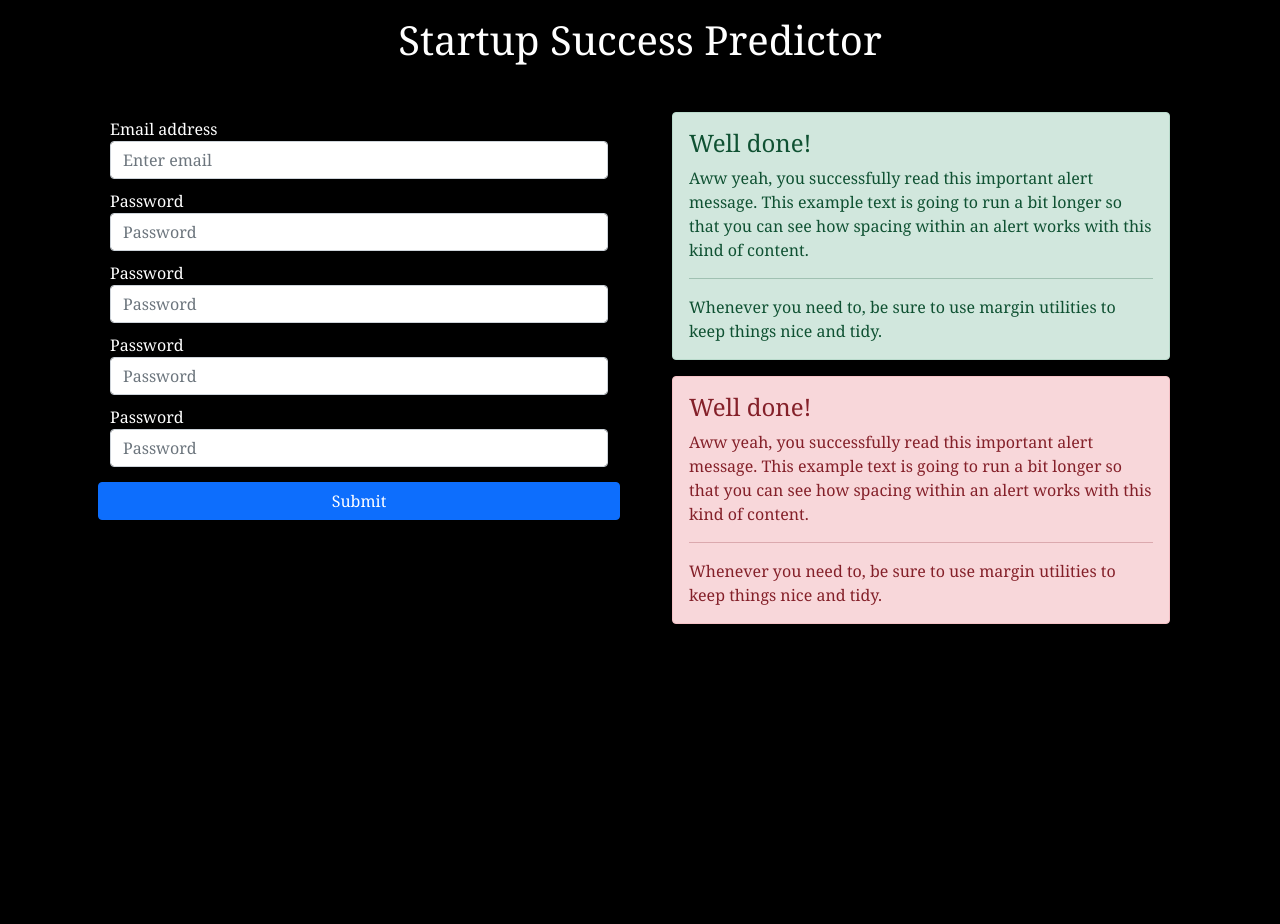
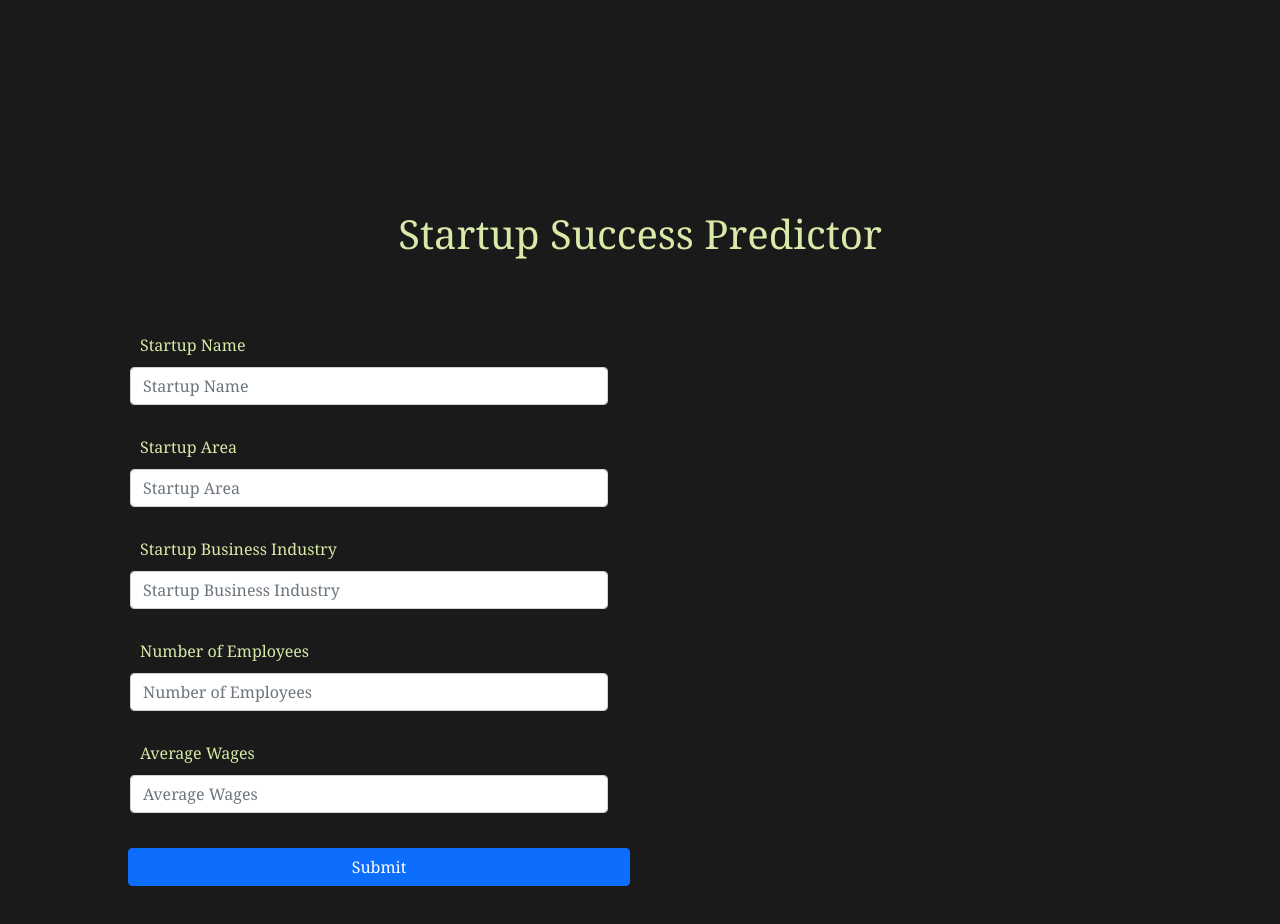
Before and after one commit to chandangowdanandakumar/StartupSuccess, a plain HTML site: page index.html in a window 1280 px wide. Before the commit the page ends 800 px from the top, so only its background shows below. Drawn offline with nearby package versions, Linux system fonts and the light colour scheme.

Commit message:
Input Fields

```diff
--- a/index.css
+++ b/index.css
@@ -1,7 +1,11 @@
 body {
     margin: 1em;
-    background-color: black;
+    background-color: #191A19;
     font-family:Cambria, Cochin, Georgia, Times, 'Times New Roman', serif;
+}
+
+* {
+     margin: 10px;
 }
 
 .btn{
@@ -9,15 +13,16 @@ body {
 }
 
 .label{
-    color: #ffffff;
+    color: #D8E9A8;
 }
 .input-group{
     margin: 10px;
 }
 
 .h1 {
+    margin-top: 200px;
     text-align: center;
-    color: #ffffff;
+    color: #D8E9A8;
 }
 
 .container {
@@ -31,6 +36,11 @@ body {
     margin-bottom: 5px;
 }
 
+
+.btn{
+    margin: 20px;
+}
+
 .heading {
     padding-bottom: 20px;
 }
--- a/index.html
+++ b/index.html
@@ -1,102 +1,62 @@
 <!DOCTYPE html>
 <html lang="en">
-
 <head>
   <meta charset="UTF-8">
   <meta http-equiv="X-UA-Compatible" content="IE=edge">
   <meta name="viewport" content="width=device-width, initial-scale=1.0">
   <title>Startup Success Prediction</title>
-    <link href="https://cdn.jsdelivr.net/npm/bootstrap@5.1.3/dist/css/bootstrap.min.css" rel="stylesheet"
-        integrity="sha384-1BmE4kWBq78iYhFldvKuhfTAU6auU8tT94WrHftjDbrCEXSU1oBoqyl2QvZ6jIW3" crossorigin="anonymous">
-    <script src="https://cdn.jsdelivr.net/npm/bootstrap@5.1.3/dist/js/bootstrap.bundle.min.js"
-        integrity="sha384-ka7Sk0Gln4gmtz2MlQnikT1wXgYsOg+OMhuP+IlRH9sENBO0LRn5q+8nbTov4+1p"
-        crossorigin="anonymous"></script>
+  <link href="https://cdn.jsdelivr.net/npm/bootstrap@5.1.3/dist/css/bootstrap.min.css" rel="stylesheet" integrity="sha384-1BmE4kWBq78iYhFldvKuhfTAU6auU8tT94WrHftjDbrCEXSU1oBoqyl2QvZ6jIW3" crossorigin="anonymous">
+  <script src="https://cdn.jsdelivr.net/npm/bootstrap@5.1.3/dist/js/bootstrap.bundle.min.js" integrity="sha384-ka7Sk0Gln4gmtz2MlQnikT1wXgYsOg+OMhuP+IlRH9sENBO0LRn5q+8nbTov4+1p" crossorigin="anonymous"></script>
   <link rel="stylesheet" href="index.css">
+  <script src="index.js"></script>
 </head>
-
 <body>
-<h1 class="h1">
-    Startup Success Predictor
-</h1>
-
+  <h1 class="h1">Startup Success Predictor</h1>
   <div class="container">
-
     <div class="row">
       <div class="col">
         <div class="container">
-
           <div class="row">
             <div class="form-group">
-                            <label class="label"for="exampleInputEmail1">Email address</label>
-                            <input type="email" class="form-control" id="exampleInputEmail1" aria-describedby="emailHelp"
-                                placeholder="Enter email">
+              <label class="label" for="exampleInputEmail1">Startup Name</label> <input type="text" class="form-control" aria-describedby="emailHelp" placeholder="Startup Name">
             </div>
           </div>
-
           <div class="row">
             <div class="form-group">
-                            <label class="label"for="exampleInputPassword1">Password</label>
-                            <input type="password" class="form-control" id="exampleInputPassword1" placeholder="Password">
+              <label class="label" for="exampleInputPassword1">Startup Area</label> <input type="text" class="form-control"  placeholder="Startup Area">
             </div>
           </div>
-
           <div class="row">
             <div class="form-group">
-                            <label class="label"for="exampleInputPassword1">Password</label>
-                            <input type="password" class="form-control" id="exampleInputPassword1" placeholder="Password">
+              <label class="label" for="exampleInputPassword1">Startup Business Industry</label> <input type="text" class="form-control" placeholder="Startup Business Industry">
             </div>
           </div>
-
           <div class="row">
             <div class="form-group">
-                            <label class="label" for="exampleInputPassword1">Password</label>
-                            <input type="password" class="form-control" id="exampleInputPassword1" placeholder="Password">
+              <label class="label" for="exampleInputPassword1">Number of Employees</label> <input type="text" class="form-control" placeholder="Number of Employees">
             </div>
           </div>
-
           <div class="row">
             <div class="form-group">
-                            <label class="label" for="exampleInputPassword1">Password</label>
-                            <input type="password" class="form-control" id="exampleInputPassword1" placeholder="Password">
+              <label class="label" for="exampleInputPassword1">Average Wages</label> <input type="number" class="form-control" placeholder="Average Wages">
             </div>
           </div>
-
           <div class="row">
             <button type="button" class="btn btn-primary">Submit</button>
           </div>
-
-
-
         </div>
-
       </div>
       <div class="col">
         <div class="container">
-                <div class="alert alert-success" role="alert">
-                    <h4 class="alert-heading">Well done!</h4>
-                    <p>Aww yeah, you successfully read this important alert message. This example text is going to run a bit longer so that you can see how spacing within an alert works with this kind of content.</p>
-                    <hr>
-                    <p class="mb-0">Whenever you need to, be sure to use margin utilities to keep things nice and tidy.</p>
+          <div hidden class="alert alert-success" role="alert">
+            <h4 class="alert-heading">Congratulations ! Your startup is well on its way to becoming a successful company</h4>
           </div>
-
-
-                  <div class="alert alert-danger" role="alert">
-                    <h4 class="alert-heading">Well done!</h4>
-                    <p>Aww yeah, you successfully read this important alert message. This example text is going to run a bit longer so that you can see how spacing within an alert works with this kind of content.</p>
-                    <hr>
-                    <p class="mb-0">Whenever you need to, be sure to use margin utilities to keep things nice and tidy.</p>
-
-                  </div>
-
-              </div>
-
-
+          <div hidden class="alert alert-danger" role="alert">
+            <h4 class="alert-heading">My Apologies! Please provide more metrices to evaluate your startup</h4>
           </div>
         </div>
       </div>
-
-
-
+    </div>
+  </div>
 </body>
-
 </html>
```
Also changed, not shown: index.js (added). Lines whose indentation alone changed are shown as unchanged.
